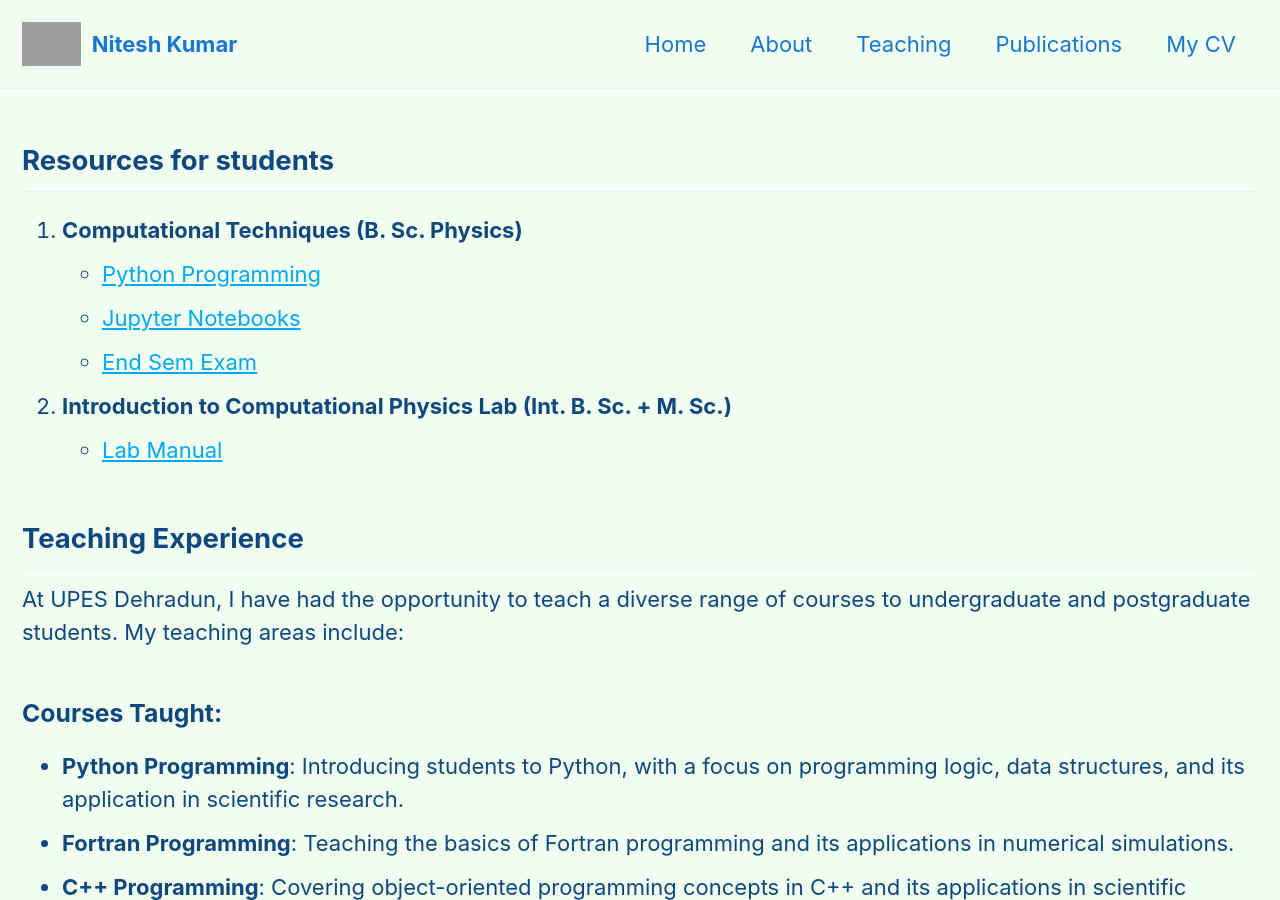
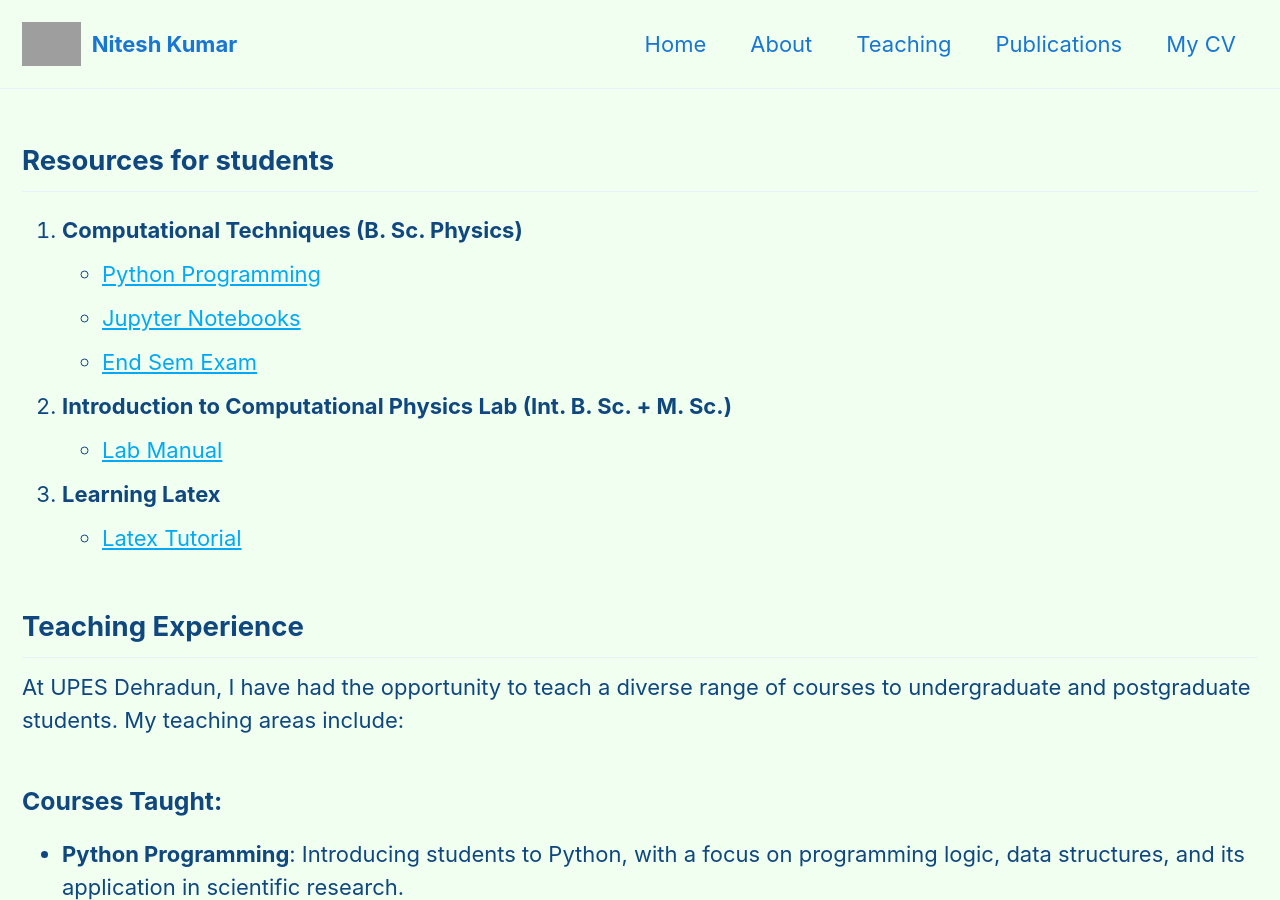
Before and after one commit to niteshchandra039/niteshchandra039.github.io, a Jekyll site: the page built from teaching.md, in a window 1280 px wide and 900 px high. Built offline with Jekyll 4.4.1, drawn with Linux system fonts in a browser that asks for light colours; cached includes are drawn as plain includes; grey boxes are pictures that could not be loaded.

Commit message:
Add Latex Tutorial to teaching.md

```diff
--- a/teaching.md
+++ b/teaching.md
@@ -13,6 +13,8 @@ permalink: /teaching/
 2. **Introduction to Computational Physics Lab (Int. B. Sc. + M. Sc.)**
     - [Lab Manual](resources/computational_physics_lab/lab_manual.pdf)
 
+3. **Learning Latex**
+    - [Latex Tutorial](resources/LearnLaTeX.pdf)
 
 ## Teaching Experience
 
```
Also changed, not shown: 1 other file.
